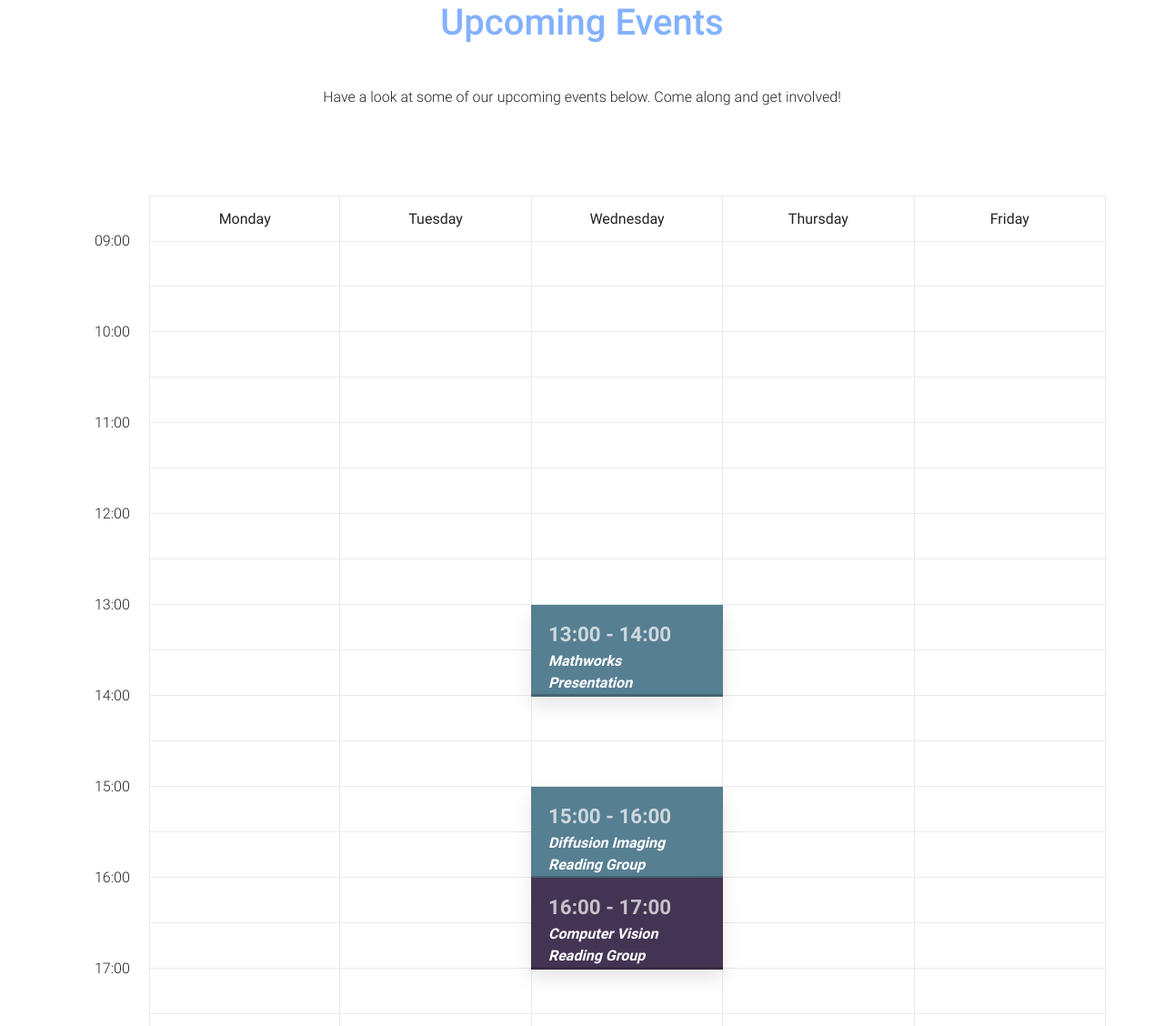
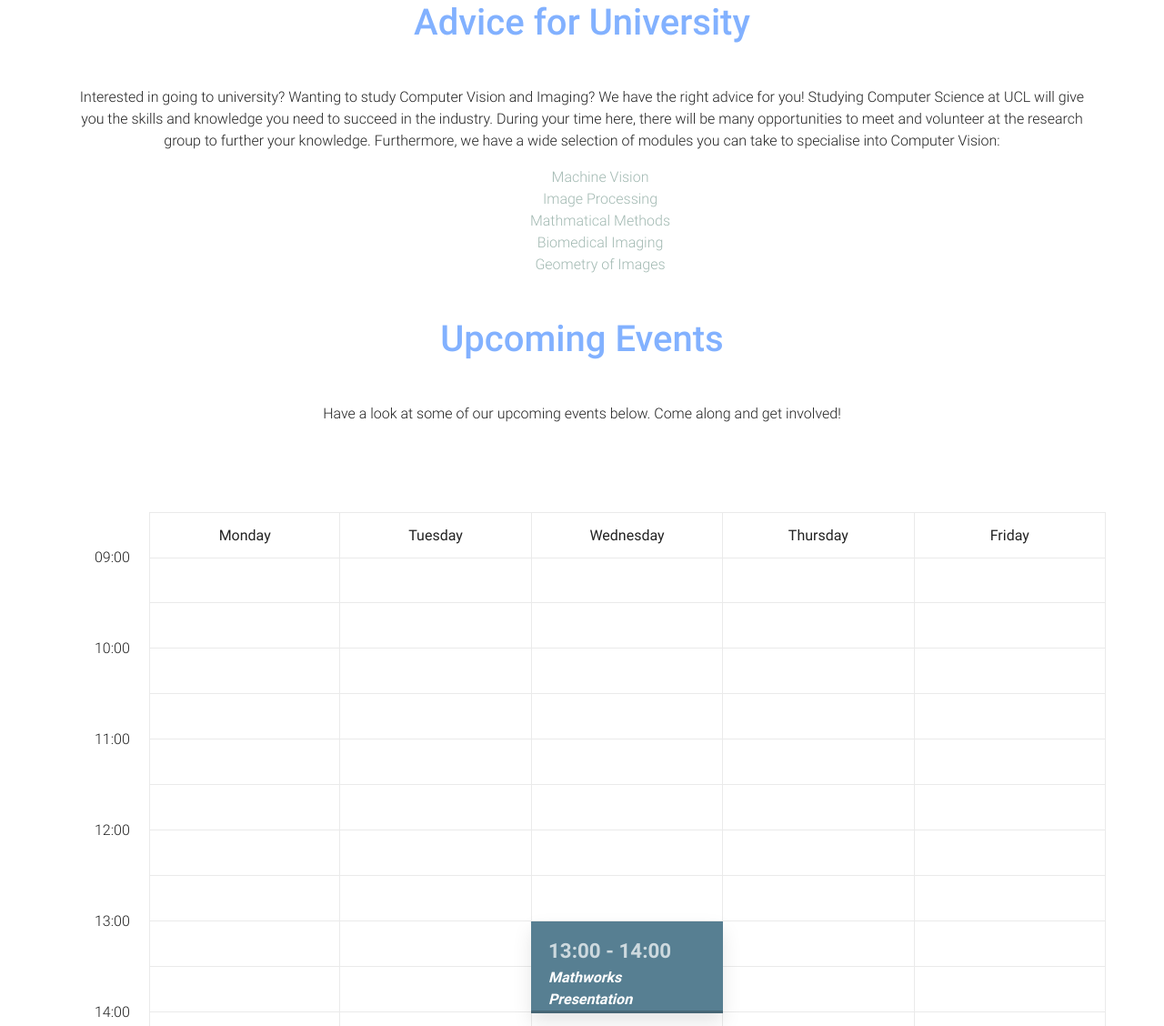
Before and after one commit to nikhil1231/imaging_site, a plain HTML site: page get-involved.html in a window 1280 px wide. Shown: the part 2131-3259 px from the top of the page at 91% size. Drawn offline with Linux system fonts and the light colour scheme; some packages are replaced by stand-ins of ours.

Commit message:
Added more events.

```diff
--- a/get-involved.html
+++ b/get-involved.html
@@ -132,6 +132,33 @@
         <div class="container">
             <div class="row py-5 mt-4">
                 <div class="col-md-12 text-center">
+                    <h1 class="font-bold light-blue-text my-5">Advice for University</h1>
+                    <p>Interested in going to university? Wanting to study Computer Vision and Imaging? We have the right advice
+                        for you! Studying Computer Science at UCL will give you the skills and knowledge you need to succeed
+                        in the industry. During your time here, there will be many opportunities to meet and volunteer at
+                        the research group to further your knowledge. Furthermore, we have a wide selection of modules you
+                        can take to specialise into Computer Vision:</p>
+                    <ul>
+                        <li>
+                            <a href="http://www.cs.ucl.ac.uk/current_students/syllabus/undergrad/compm054_machine_vision/" target="_blank">Machine Vision</a>
+                        </li>
+                        <li>
+                            <a href="http://www.cs.ucl.ac.uk/current_students/syllabus/undergrad/comp3072_image_processing/"
+                                target="_blank">Image Processing</a>
+                        </li>
+                        <li>
+                            <a href="http://www.cs.ucl.ac.uk/current_students/syllabus/undergrad/compm072_mathematical_methods_algorithms_and_implementations/"
+                                target="_blank">Mathmatical Methods</a>
+                        </li>
+                        <li>
+                            <a href="http://www.cs.ucl.ac.uk/current_students/syllabus/undergrad/compm077_computational_modelling_for_biomedical_imaging/"
+                                target="_blank">Biomedical Imaging</a>
+                        </li>
+                        <li>
+                            <a href="http://www.cs.ucl.ac.uk/current_students/syllabus/undergrad/compm081_geometry_of_images/"
+                                target="_blank">Geometry of Images</a>
+                        </li>
+                    </ul>
                     <h1 class="font-bold light-blue-text my-5">Upcoming Events</h1>
                     <p>Have a look at some of our upcoming events below. Come along and get involved!</p>
                 </div>
@@ -229,12 +256,12 @@
                                     <em class="event-name">Mathworks Presentation</em>
                                 </a>
                             </li>
-                            <li class="single-event" data-start="15:00" data-end="16:00" data-content="event-diffusion-reading-group" data-event="event-1">
+                            <li class="single-event" data-start="15:00" data-end="16:00" data-content="event-diffusion-reading-group" data-event="event-2">
                                 <a href="#0">
                                     <em class="event-name">Diffusion Imaging Reading Group</em>
                                 </a>
                             </li>
-                            <li class="single-event" data-start="16:00" data-end="17:00" data-content="event-vision-reading-group" data-event="event-2">
+                            <li class="single-event" data-start="16:00" data-end="17:00" data-content="event-vision-reading-group" data-event="event-3">
                                 <a href="#0">
                                     <em class="event-name">Computer Vision Reading Group</em>
                                 </a>
@@ -247,6 +274,11 @@
                             <span>Thursday</span>
                         </div>
                         <ul>
+                            <li class="single-event" data-start="16:00" data-end="17:00" data-content="event-cnt-talk" data-event="event-4">
+                                <a href="#0">
+                                    <em class="event-name">A Talk by David Gadian</em>
+                                </a>
+                            </li>
                         </ul>
                     </li>
 
```
Also changed, not shown: event-cnt-talk.html (added, +7 -0 lines).
